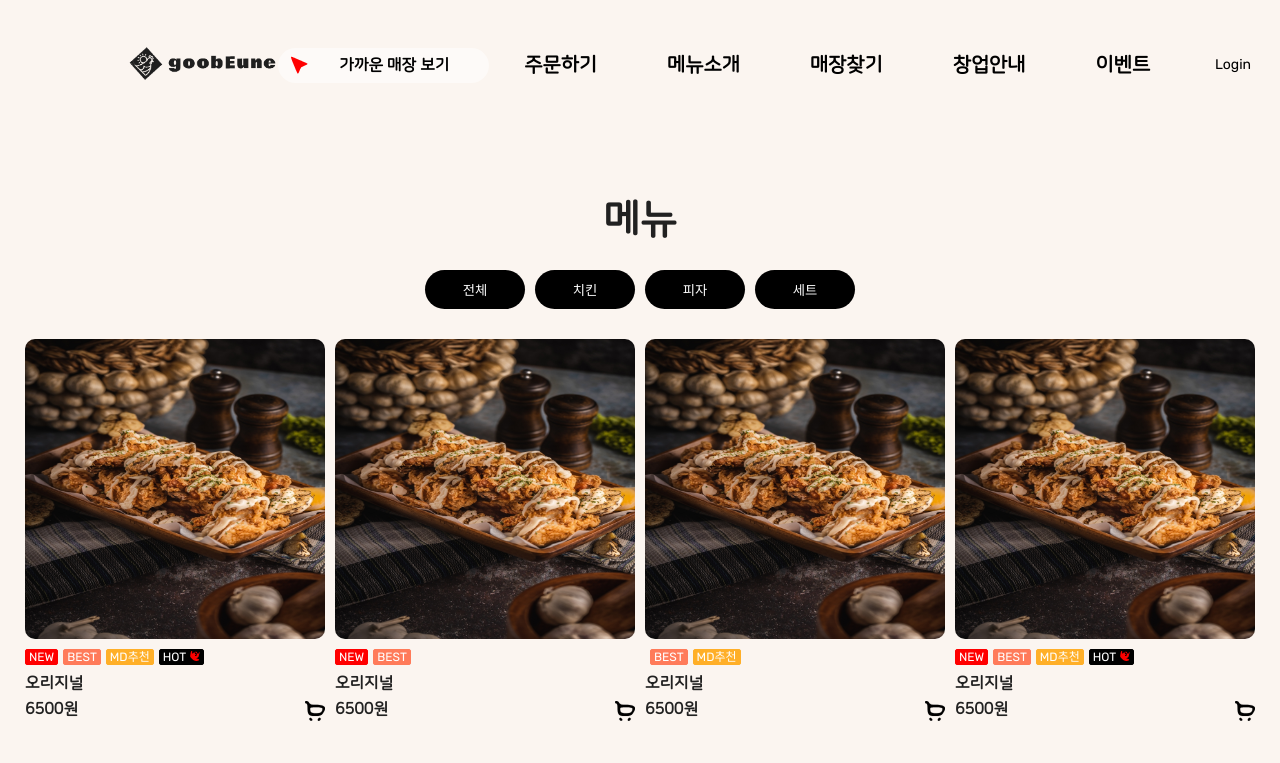
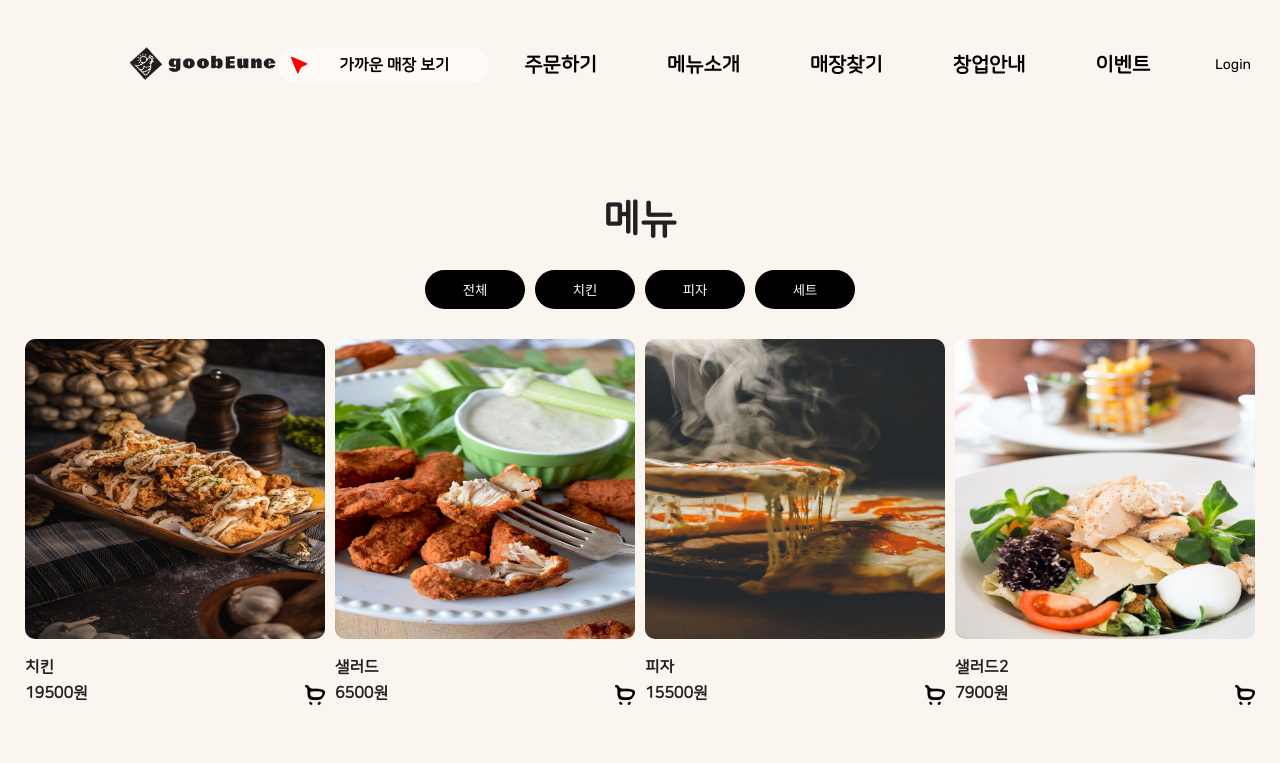
Before and after one commit to ryushin01/goobne, a React (Vite) app: page /goobne/list in a window 1280 px wide. Shown: the top 763 px of the page. Built offline with nearby package versions, Linux system fonts and the light colour scheme.

Commit message:
🚧 기능 테스트를 위한 커밋

```diff
--- a/public/data/ListItemData.json
+++ b/public/data/ListItemData.json
@@ -1,50 +1,52 @@
 {
   "result": [
     {
+      "id": 0,
       "imgSrc": "../goobne/images/main_chicken_01.jpg",
-      "title": "오리지널",
-      "price": "6500",
-      "badgeNew": "new",
-      "badgeBast": "best",
-      "badgeMd": "md",
-      "badgeHot": "hot"
+      "title": "치킨",
+      "category": "chicken",
+      "price": 19500,
+      "badge": ["new", "hot", "md"]
     },
     {
-      "imgSrc": "../goobne/images/main_chicken_01.jpg",
-      "title": "오리지널",
-      "price": "6500",
-      "badgeNew": "new",
-      "badgeBast": "best"
+      "id": 1,
+      "imgSrc": "../goobne/images/main_banner_02.jpg",
+      "title": "샐러드",
+      "category": "side",
+      "price": 6500,
+      "badge": ["new", "hot", "md"]
     },
     {
-      "imgSrc": "../goobne/images/main_chicken_01.jpg",
-      "title": "오리지널",
-      "price": "6500",
-      "badgeBast": "best",
-      "badgeMd": "md"
+      "id": 2,
+      "imgSrc": "../goobne/images/main-pizza.jpg",
+      "title": "피자",
+      "category": "pizza",
+      "price": 15500,
+      "badge": ["new", "hot", "md"]
     },
     {
-      "imgSrc": "../goobne/images/main_chicken_01.jpg",
-      "title": "오리지널",
-      "price": "6500",
-      "badgeNew": "new",
-      "badgeBast": "best",
-      "badgeMd": "md",
-      "badgeHot": "hot"
+      "id": 3,
+      "imgSrc": "../goobne/images/main_salad.jpg",
+      "title": "샐러드2",
+      "category": "side",
+      "price": 7900,
+      "badge": ["new", "hot", "md"]
     },
     {
-      "imgSrc": "../goobne/images/main_chicken_01.jpg",
-      "title": "오리지널",
-      "price": "6500",
-      "badgeNew": "new",
-      "badgeBast": "best",
-      "badgeMd": "md"
+      "id": 4,
+      "imgSrc": "../goobne/images/main_banner_01.jpg",
+      "title": "닭강정",
+      "category": "chicken",
+      "price": 13000,
+      "badge": ["new", "hot", "md"]
     },
     {
-      "imgSrc": "../goobne/images/main_chicken_01.jpg",
-      "title": "오리지널",
-      "price": "6500",
-      "badgeBast": "best"
+      "id": 5,
+      "imgSrc": "../goobne/images/main_beer.jpg",
+      "title": "맥주",
+      "category": "beer",
+      "price": 4000,
+      "badge": ["new", "hot", "md"]
     }
   ]
 }
--- a/src/pages/List/List.jsx
+++ b/src/pages/List/List.jsx
@@ -1,4 +1,5 @@
 import { useEffect, useState } from 'react';
+import { useNavigate } from 'react-router-dom';
 import ListItem from './components/ListItem';
 import { API } from '../../config';
 import { customAxios } from '../../API/API';
@@ -6,6 +7,7 @@ import styled from 'styled-components';
 
 const List = () => {
   const [productList, setProductList] = useState('');
+  const navigate = useNavigate();
 
   useEffect(() => {
     requestProductListItemDataGet();
@@ -38,12 +40,22 @@ const List = () => {
         <ListContainerUl>
           {productList?.map(
             (
-              { imgSrc, price, title, badgeHot, badgeMd, badgeNew, badgeBast },
+              {
+                id,
+                imgSrc,
+                price,
+                title,
+                badgeHot,
+                badgeMd,
+                badgeNew,
+                badgeBast,
+              },
               index,
             ) => {
               return (
                 <ListItemLi key={index}>
                   <ListItem
+                    id={id}
                     imgSrc={imgSrc}
                     price={price}
                     title={title}
@@ -51,6 +63,9 @@ const List = () => {
                     badgeBast={badgeBast}
                     badgeMd={badgeMd}
                     badgeHot={badgeHot}
+                    onClick={() => {
+                      navigate(`/detail/${id}`);
+                    }}
                   ></ListItem>
                 </ListItemLi>
               );
--- a/src/pages/List/components/ListItem.jsx
+++ b/src/pages/List/components/ListItem.jsx
@@ -3,6 +3,7 @@ import IconButton from '../../../components/IconButton/IconButton';
 import styled from 'styled-components';
 
 const ListItem = ({
+  id,
   imgSrc,
   price,
   title,
@@ -16,7 +17,7 @@ const ListItem = ({
   return (
     <ListItemDiv {...props}>
       <ImgInner>
-        <img src={imgSrc} alt="메뉴사진" />
+        <img src={imgSrc} alt="메뉴사진" id={id} onClick={onClick} />
       </ImgInner>
 
       <ListInfoWrapDiv>
```
